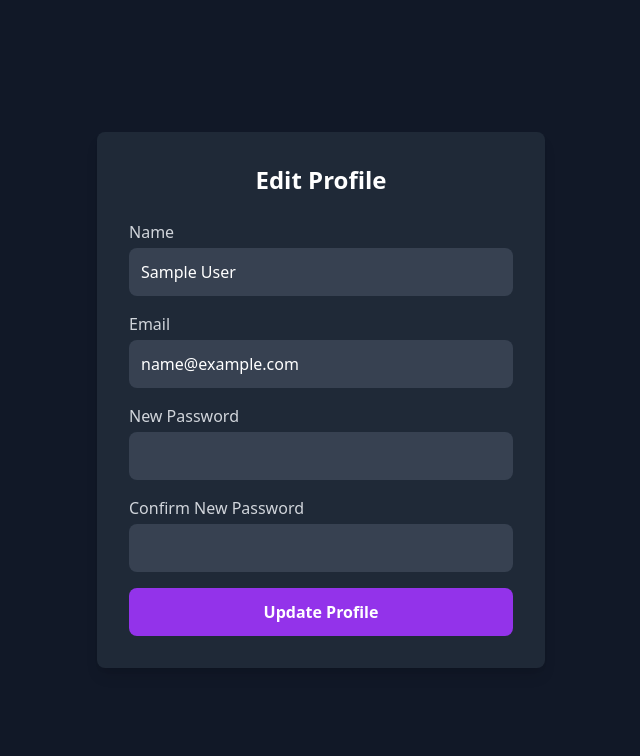
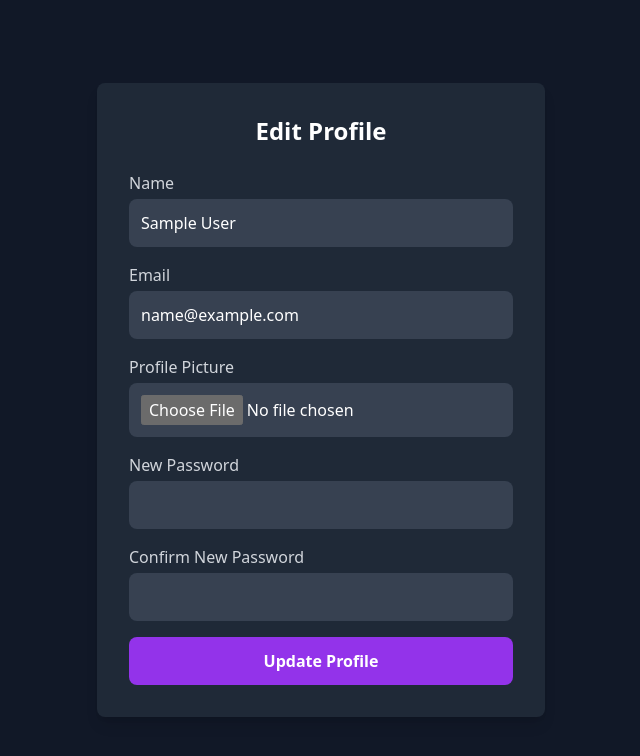
Before and after one commit to KnoWingFly/eventwebsitephp, a PHP site: page /user/edit_profile.php in a window 1280 px wide. Shown: the top 756 px of the page, without its empty margins (319-959 px from the left). Run offline with PHP 8.4, Linux system fonts and the light colour scheme; the visitor is signed in with stand-in values (Sample User, id 1).

Commit message:
photo Profile

```diff
--- a/database.sql
+++ b/database.sql
@@ -41,3 +41,6 @@ ALTER TABLE users ADD reset_token VARCHAR(255) NULL, ADD reset_token_expiry DATE
 ALTER TABLE registrations
 ADD CONSTRAINT fk_event
 FOREIGN KEY (event_id) REFERENCES events(id) ON DELETE CASCADE;
+
+use event_registration;
+ALTER TABLE users ADD profile_picture VARCHAR(255) NULL;
--- a/user/edit_profile.php
+++ b/user/edit_profile.php
@@ -13,33 +13,71 @@ $error = "";
 $success = "";
 
 // Fetch current user info
-$stmt_user = $pdo->prepare("SELECT name, email FROM users WHERE id = ?");
+$stmt_user = $pdo->prepare("SELECT name, email, profile_picture FROM users WHERE id = ?");
 $stmt_user->execute([$user_id]);
 $user = $stmt_user->fetch(PDO::FETCH_ASSOC);
+$previous_picture = $user['profile_picture'];  // Store the previous picture
 
 if ($_SERVER["REQUEST_METHOD"] === "POST") {
     $name = $_POST["name"];
     $email = $_POST["email"];
     $password = $_POST["password"];
     $confirm_password = $_POST["confirm_password"];
+    $profile_picture = $previous_picture;  // Default to the existing profile picture
+
+    // Check if a new profile picture is uploaded
+    if (isset($_FILES['profile_picture']) && $_FILES['profile_picture']['error'] === UPLOAD_ERR_OK) {
+        $file_tmp = $_FILES['profile_picture']['tmp_name'];
+        $file_name = $_FILES['profile_picture']['name'];
+        $file_ext = strtolower(pathinfo($file_name, PATHINFO_EXTENSION));
+        $allowed_ext = ['jpg', 'jpeg', 'png'];
+
+        // Validate file extension
+        if (!in_array($file_ext, $allowed_ext)) {
+            $error = "Invalid file type. Only JPG, JPEG, and PNG files are allowed.";
+            header("Location: edit_profile.php?error=" . urlencode($error));
+            exit();
+        }
+
+        // Generate a unique name for the new profile picture
+        $new_file_name = uniqid() . '.' . $file_ext;
+        $upload_dir = "../images/";
+
+        // Move the new file to the server
+        if (move_uploaded_file($file_tmp, $upload_dir . $new_file_name)) {
+            // Delete the old profile picture if it exists and is not the default
+            if ($previous_picture && file_exists($upload_dir . $previous_picture)) {
+                unlink($upload_dir . $previous_picture);
+            }
+
+            // Set the new profile picture name
+            $profile_picture = $new_file_name;
+        } else {
+            $error = "Failed to upload the new profile picture.";
+            header("Location: edit_profile.php?error=" . urlencode($error));
+            exit();
+        }
+    }
 
     // Update profile
+    if (empty($error)) {
         if ($password && $password === $confirm_password) {
             $hashed_password = password_hash($password, PASSWORD_DEFAULT);
-		$stmt_update = $pdo->prepare("UPDATE users SET name = ?, email = ?, password = ? WHERE id = ?");
-		$stmt_update->execute([$name, $email, $hashed_password, $user_id]);
-		header("Location: profile.php");
-		exit();
+            $stmt_update = $pdo->prepare("UPDATE users SET name = ?, email = ?, password = ?, profile_picture = ? WHERE id = ?");
+            $stmt_update->execute([$name, $email, $hashed_password, $profile_picture, $user_id]);
         } elseif (!$password) {
-		$stmt_update = $pdo->prepare("UPDATE users SET name = ?, email = ? WHERE id = ?");
-		$stmt_update->execute([$name, $email, $user_id]);
-		header("Location: profile.php");
-		exit();
+            $stmt_update = $pdo->prepare("UPDATE users SET name = ?, email = ?, profile_picture = ? WHERE id = ?");
+            $stmt_update->execute([$name, $email, $profile_picture, $user_id]);
         } else {
             $error = "Passwords do not match!";
         }
+
+        if (!$error) {
+            header("Location: profile.php");
+            exit();
         }
-
+    }
+}
 ?>
 
 <!DOCTYPE html>
@@ -56,17 +94,13 @@ if ($_SERVER["REQUEST_METHOD"] === "POST") {
         <h1 class="text-white text-center font-semibold text-2xl mb-6">Edit Profile</h1>
 
         <!-- Display error or success messages -->
-        <?php if ($error): ?>
+        <?php if (isset($_GET['error'])): ?>
             <div class="mb-4 p-3 bg-red-500 text-white rounded-lg">
-                <?= htmlspecialchars($error) ?>
-            </div>
-        <?php elseif ($success): ?>
-            <div class="mb-4 p-3 bg-green-500 text-white rounded-lg">
-                <?= htmlspecialchars($success) ?>
+                <?= htmlspecialchars($_GET['error']) ?>
             </div>
         <?php endif; ?>
 
-        <form method="POST" action="">
+        <form method="POST" action="" enctype="multipart/form-data">
             <div class="mb-4">
                 <label for="name" class="block text-gray-300 mb-1">Name</label>
                 <input type="text" name="name" id="name" required value="<?= htmlspecialchars($user["name"]) ?>"
@@ -77,6 +111,15 @@ if ($_SERVER["REQUEST_METHOD"] === "POST") {
                 <label for="email" class="block text-gray-300 mb-1">Email</label>
                 <input type="email" name="email" id="email" required value="<?= htmlspecialchars($user["email"]) ?>"
                     class="block w-full rounded-lg p-3 bg-gray-700 text-white focus:ring-purple-500 focus:ring-2 focus:outline-none">
+            </div>
+
+            <div class="mb-4">
+                <label for="profile_picture" class="block text-gray-300 mb-1">Profile Picture</label>
+                <input type="file" name="profile_picture" id="profile_picture" accept=".jpg,.jpeg,.png"
+                    class="block w-full rounded-lg p-3 bg-gray-700 text-white focus:ring-purple-500 focus:ring-2 focus:outline-none">
+                <?php if ($user['profile_picture']): ?>
+                    <img src="../images/<?= htmlspecialchars($user['profile_picture']) ?>" alt="Profile Picture" class="mt-2 w-20 h-20 rounded-full">
+                <?php endif; ?>
             </div>
 
             <div class="mb-4">
@@ -97,5 +140,4 @@ if ($_SERVER["REQUEST_METHOD"] === "POST") {
         </form>
     </div>
 </body>
-
 </html>
```
Also changed, not shown: user/profile.php (+6 -3 lines), images/67171d14a9871.jpg (added), uploads/IMG_20241018_200050.jpg (added). Lines whose indentation alone changed are shown as unchanged.
